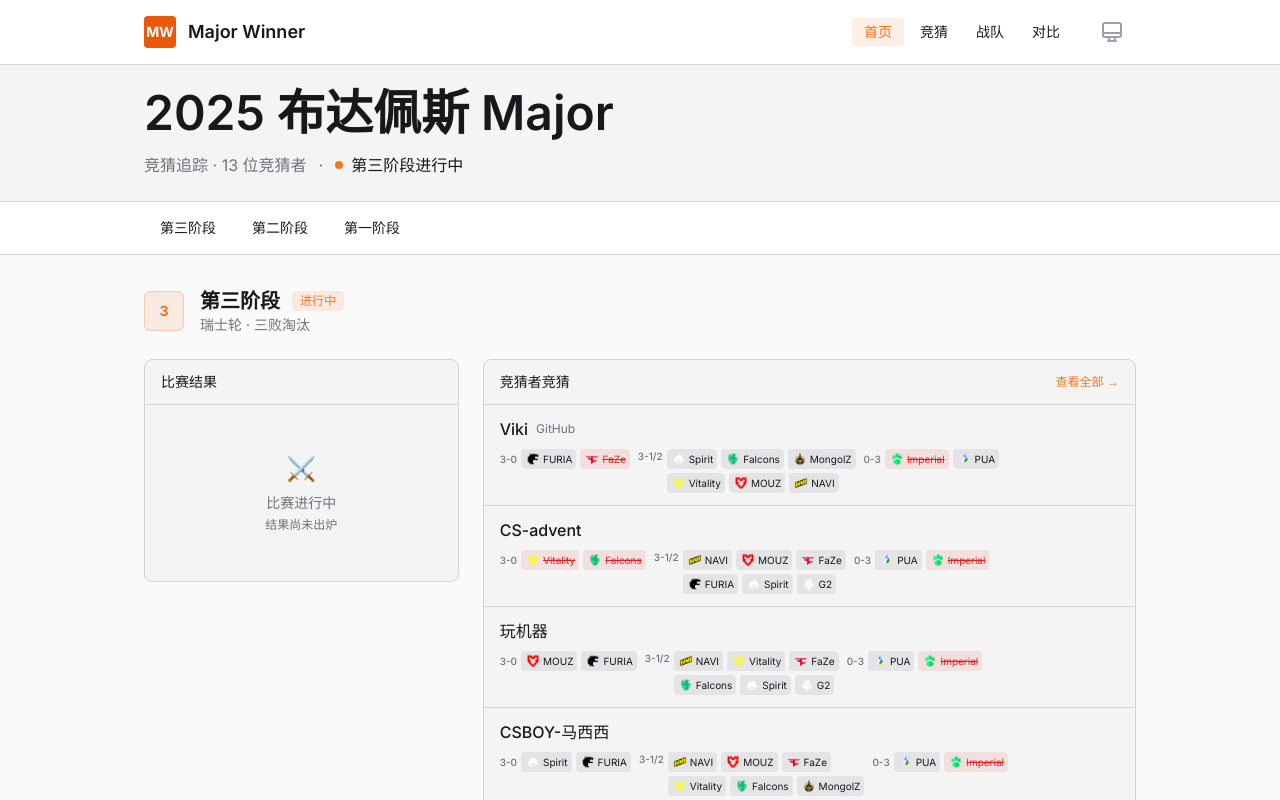
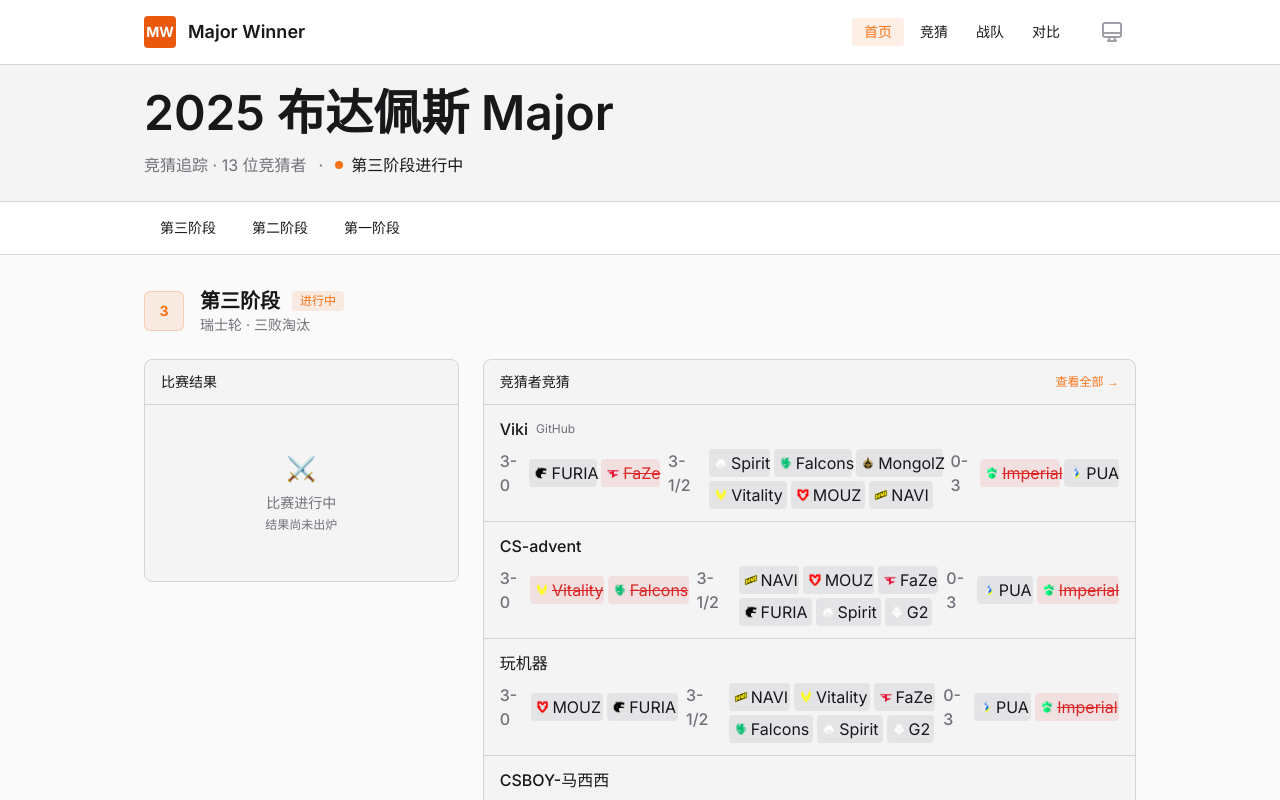
Before and after one commit to vikiboss/major-winner, a Next.js app: page / in a window 1280 px wide. Shown: the top 800 px of the page. Built offline with nearby package versions, Linux system fonts and the light colour scheme.

Commit message:
chore: 统一大小

```diff
--- a/app/page.tsx
+++ b/app/page.tsx
@@ -525,7 +525,7 @@ function PredictorPredictions({
             </div>
 
             {prediction && stageType === 'swiss' && (
-              <div className="flex items-start gap-x-2 text-[10px]">
+              <div className="flex items-start gap-x-2">
                 {/* 左列: 3-0 */}
                 <div className="flex items-center gap-x-1">
                   <span className="text-muted font-medium">3-0</span>
```
